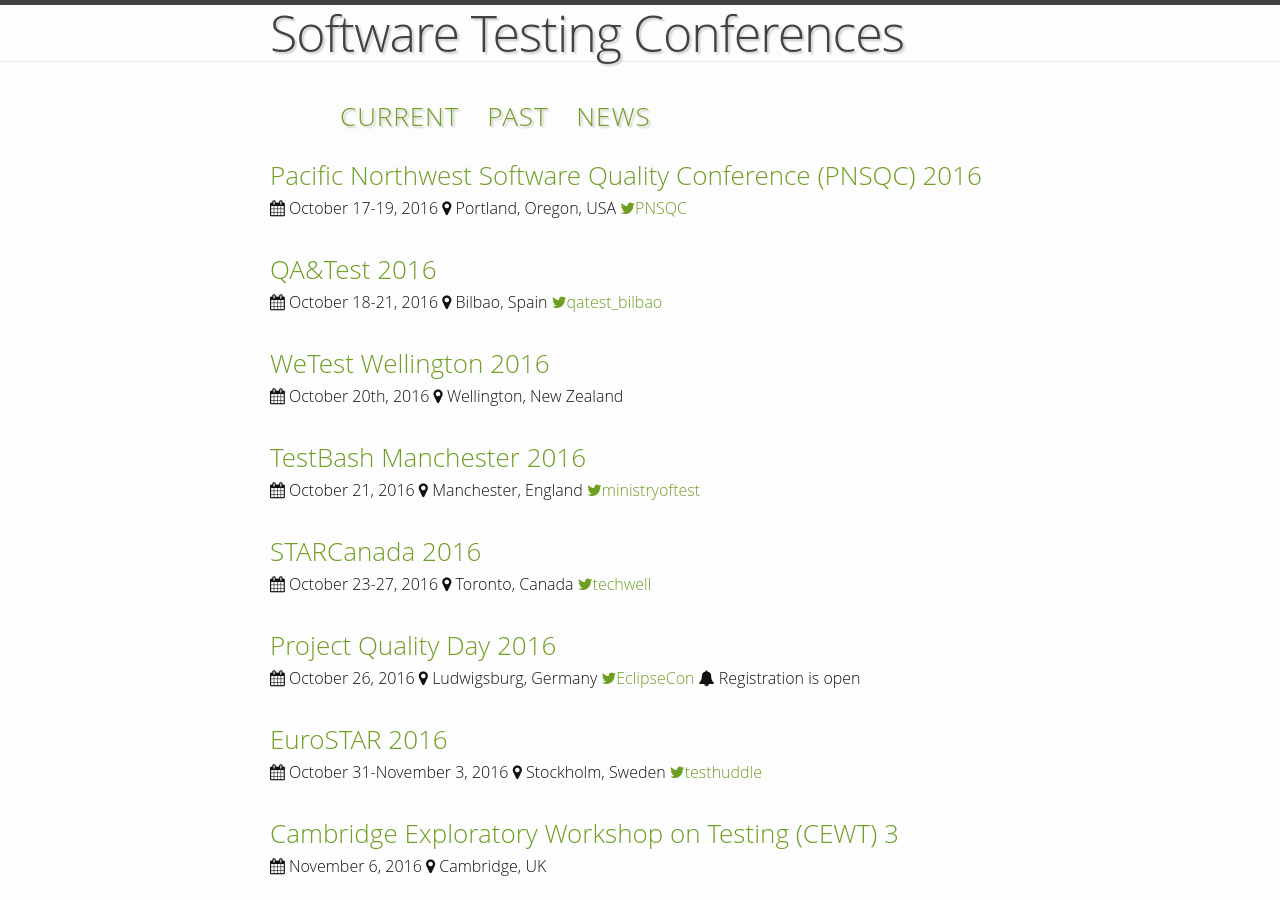
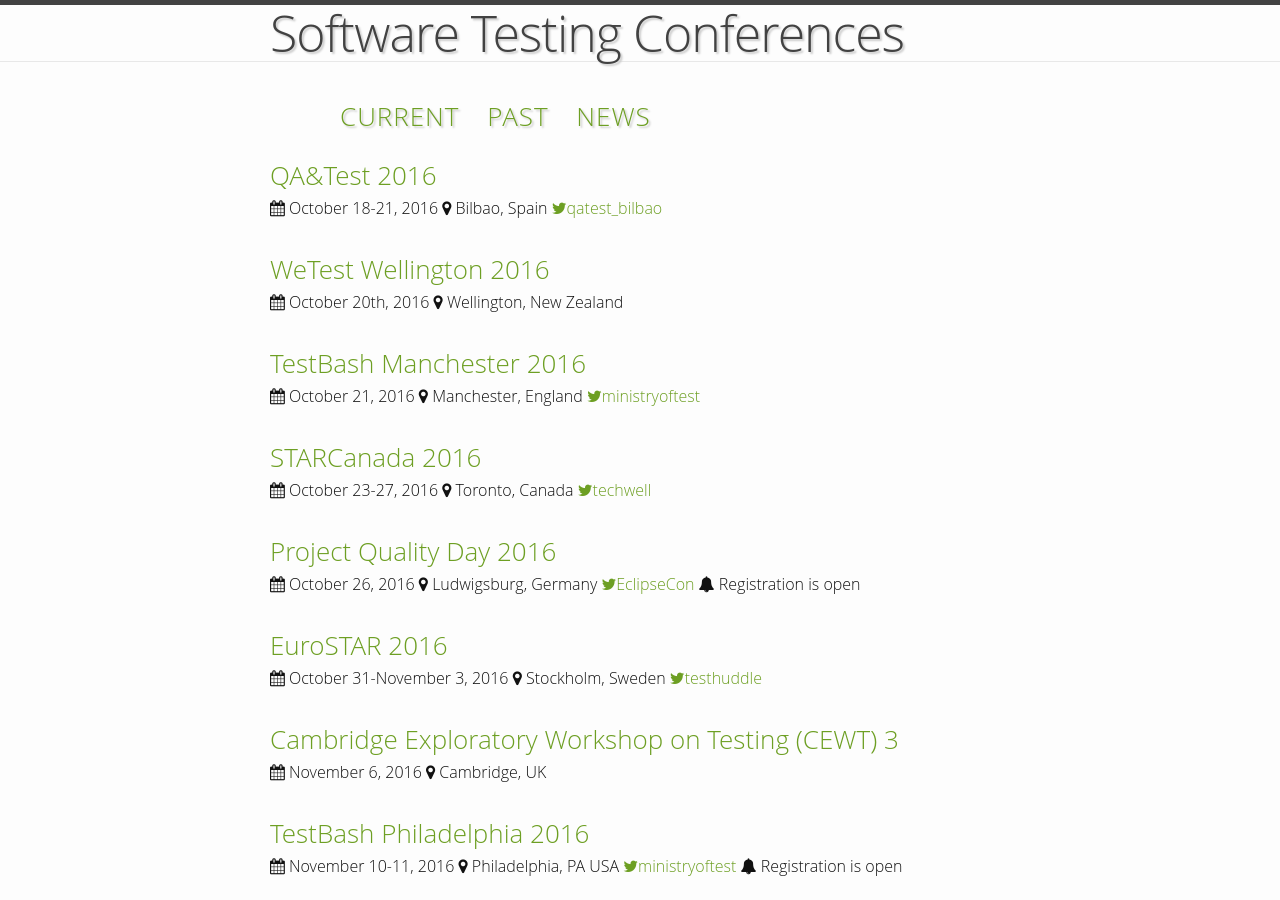
Before and after one commit to TestingConferences/testingconferences.github.io, a Jekyll site: the page built from index.html, in a window 1280 px wide and 900 px high. Built offline with Jekyll 4.4.1, drawn with Linux system fonts in a browser that asks for light colours.

Commit message:
Moved PNSQC to past

```diff
--- a/_data/current.yml
+++ b/_data/current.yml
@@ -1,9 +1,3 @@
-- name: Pacific Northwest Software Quality Conference (PNSQC) 2016
-  location: Portland, Oregon, USA
-  dates: "October 17-19, 2016"
-  url: http://www.pnsqc.org/2016-conference/
-  twitter: PNSQC
-
 - name: QA&Test 2016
   location: Bilbao, Spain
   dates: "October 18-21, 2016"
--- a/_data/past.yml
+++ b/_data/past.yml
@@ -1,3 +1,9 @@
+- name: Pacific Northwest Software Quality Conference (PNSQC) 2016
+  location: Portland, Oregon, USA
+  dates: "October 17-19, 2016"
+  url: http://www.pnsqc.org/2016-conference/
+  twitter: PNSQC
+
 - name: WeTest Auckland 2016
   location: Auckland, New Zealand
   dates: "October 17, 2016"
```
